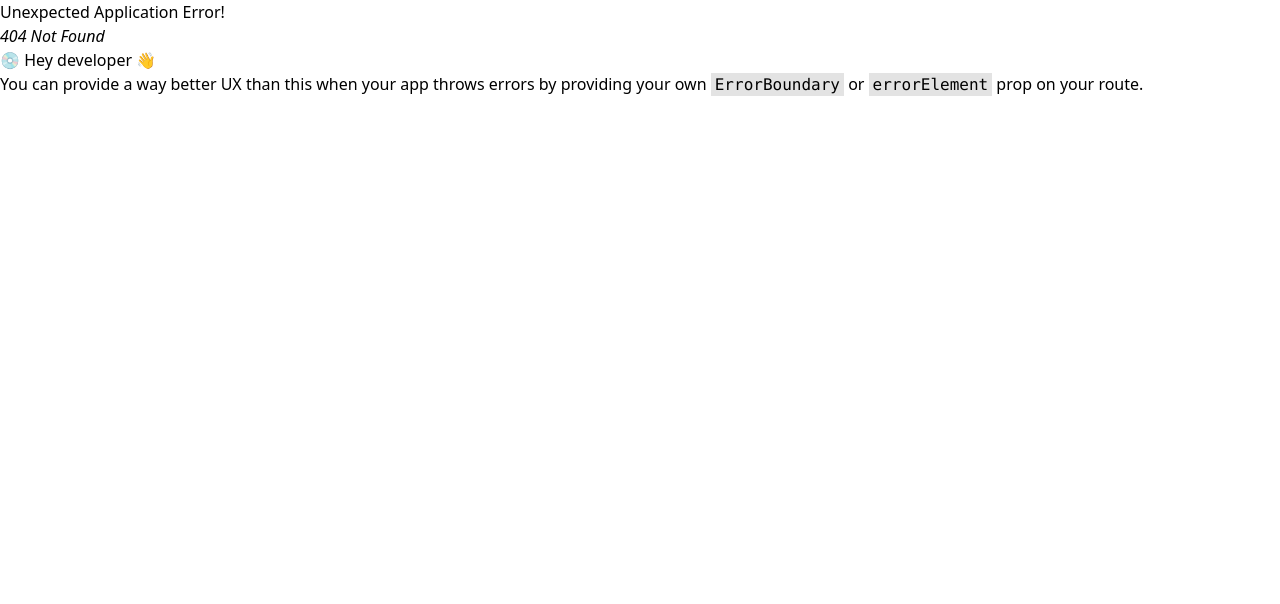
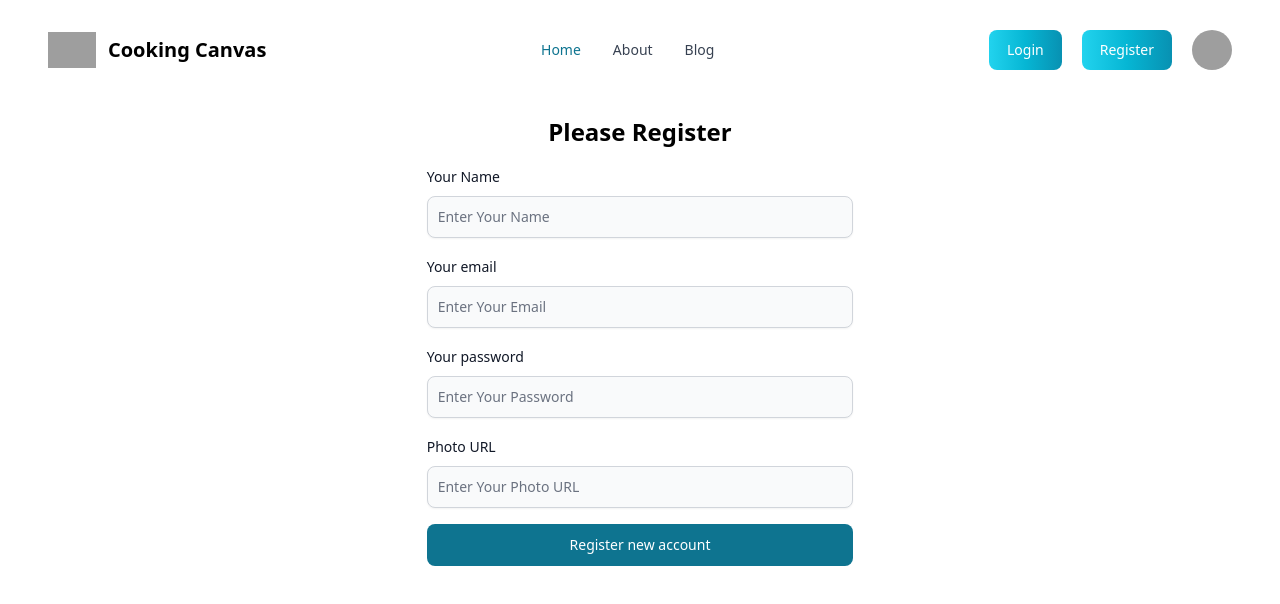
Before and after one commit to sohagrana921/Great-British-Chefs-Client, a React (Vite) app: page /login in a window 1280 px wide. Before the commit this address had no page. Shown: the top 604 px of the page. Built offline with nearby package versions, Linux system fonts and the light colour scheme; grey boxes are pictures that could not be loaded.

Commit message:
register page done

```diff
--- a/src/components/Header.jsx
+++ b/src/components/Header.jsx
@@ -1,7 +1,6 @@
 import { Avatar, Button, Dropdown, Navbar } from "flowbite-react";
 import React from "react";
 import { Link } from "react-router-dom";
-import Banner from "./Banner";
 
 const Header = () => {
   return (
@@ -20,9 +19,16 @@ const Header = () => {
           </Link>
         </Navbar.Brand>
         <div className="flex md:order-2">
-          <Button gradientMonochrome="cyan" className="mr-5">
-            Cyan
-          </Button>
+          <Link to="/login">
+            <Button gradientMonochrome="cyan" className="mr-5">
+              Login
+            </Button>
+          </Link>
+          <Link to="/register">
+            <Button gradientMonochrome="cyan" className="mr-5">
+              Register
+            </Button>
+          </Link>
           <Avatar
             alt="User settings"
             img="https://flowbite.com/docs/images/people/profile-picture-5.jpg"
@@ -41,7 +47,6 @@ const Header = () => {
           </Link>
         </Navbar.Collapse>
       </Navbar>
-      <Banner></Banner>
     </div>
   );
 };
--- a/src/components/Home.jsx
+++ b/src/components/Home.jsx
@@ -1,14 +1,10 @@
 import React from "react";
-import Header from "./Header";
-import { Outlet } from "react-router-dom";
-import Footer from "./Footer";
+import Banner from "./Banner";
 
 const Home = () => {
   return (
     <div>
-      <Header></Header>
-      <Outlet></Outlet>
-      <Footer></Footer>
+      <Banner></Banner>
     </div>
   );
 };
--- a/src/components/Login.jsx
+++ b/src/components/Login.jsx
@@ -1,9 +1,64 @@
+import { Button, Label, TextInput } from "flowbite-react";
 import React from "react";
 
 const Login = () => {
   return (
-    <div>
-      <h2>This is login</h2>
+    <div className="mx-auto w-1/3 mt-4 mb-10">
+      <h1 className="text-center text-2xl font-semibold my-4">
+        Please Register
+      </h1>
+      <form className="flex flex-col gap-4">
+        <div>
+          <div className="mb-2 block">
+            <Label value="Your Name" />
+          </div>
+          <TextInput
+            id="name"
+            type="text"
+            placeholder="Enter Your Name"
+            required={true}
+            shadow={true}
+          />
+        </div>
+        <div>
+          <div className="mb-2 block">
+            <Label value="Your email" />
+          </div>
+          <TextInput
+            id="email2"
+            type="email"
+            placeholder="Enter Your Email"
+            required={true}
+            shadow={true}
+          />
+        </div>
+        <div>
+          <div className="mb-2 block">
+            <Label value="Your password" />
+          </div>
+          <TextInput
+            id="password2"
+            type="password"
+            placeholder="Enter Your Password"
+            required={true}
+            shadow={true}
+          />
+        </div>
+        <div>
+          <div className="mb-2 block">
+            <Label value="Photo URL" />
+          </div>
+          <TextInput
+            id="name"
+            type="text"
+            placeholder="Enter Your Photo URL"
+            required={true}
+            shadow={true}
+          />
+        </div>
+
+        <Button type="submit">Register new account</Button>
+      </form>
     </div>
   );
 };
--- a/src/layout/MainLayout.jsx
+++ b/src/layout/MainLayout.jsx
@@ -1,7 +1,16 @@
 import React from "react";
+import Header from "../components/Header";
+import { Outlet } from "react-router-dom";
+import Footer from "../components/Footer";
 
 const MainLayout = () => {
-  return <div></div>;
+  return (
+    <div>
+      <Header></Header>
+      <Outlet></Outlet>
+      <Footer></Footer>
+    </div>
+  );
 };
 
 export default MainLayout;
```
Also changed, not shown: src/components/Footer.jsx (+1 -8 lines), src/main.jsx (+18 -3 lines).
